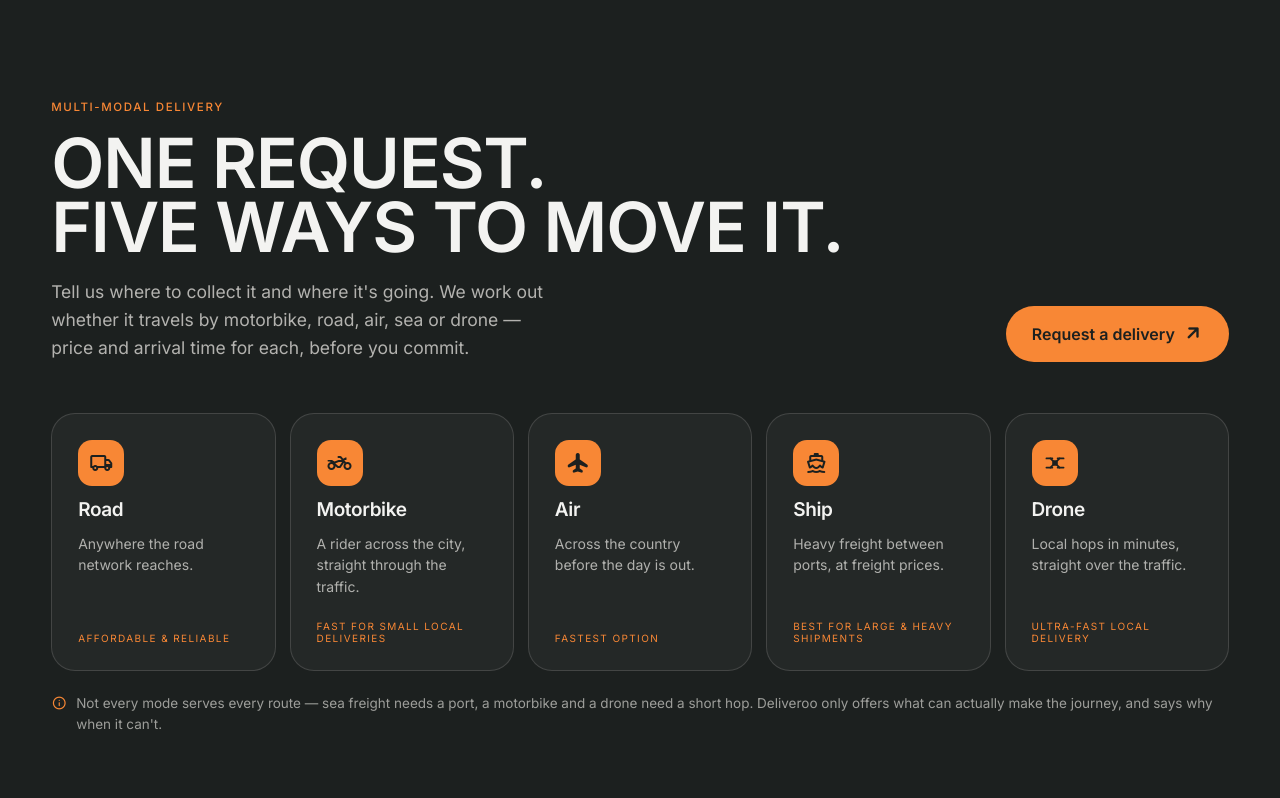
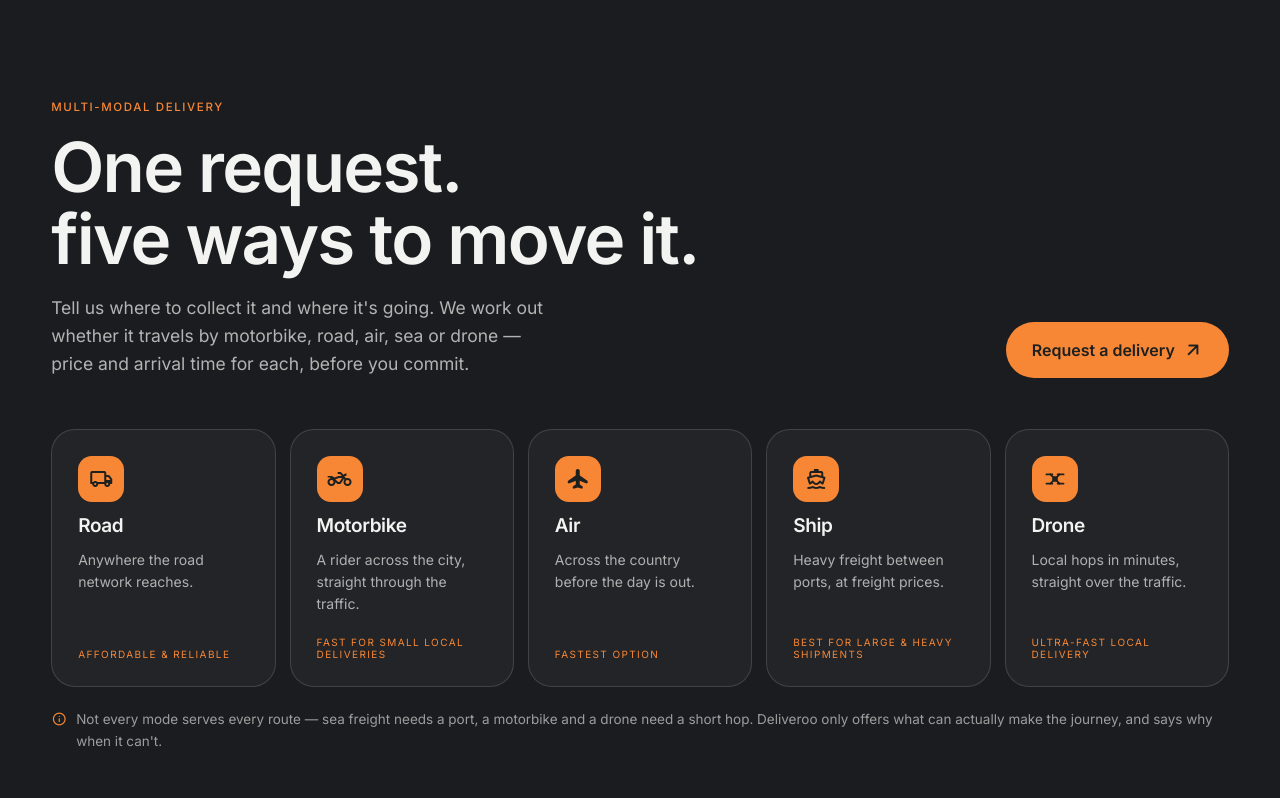
Before and after one commit to brucemwendwa/Deliveroo, a React (Vite) app in the folder Form design decisions pending/deliveroo-web/: page / in a window 1280 px wide. Shown: the part 802-1600 px from the top of the page. Built offline with nearby package versions, Linux system fonts and the light colour scheme; no server answers.

Commit message:
Refactor ModesBand styles for improved clarity and consistency in design

```diff
--- a/Form design decisions pending/deliveroo-web/src/components/ModesBand.jsx
+++ b/Form design decisions pending/deliveroo-web/src/components/ModesBand.jsx
@@ -35,8 +35,8 @@ function ModeCard({ meta }) {
         gap: '12px',
         padding: 'clamp(20px,2.4vw,26px)',
         borderRadius: radius.card,
-        border: `1px solid ${hovered ? 'rgba(243,241,237,.28)' : 'rgba(243,241,237,.14)'}`,
-        background: hovered ? 'rgba(243,241,237,.08)' : 'rgba(243,241,237,.04)',
+        border: `1px solid ${hovered ? 'rgba(243,243,241,.28)' : 'rgba(243,243,241,.14)'}`,
+        background: hovered ? 'rgba(243,243,241,.08)' : 'rgba(243,243,241,.04)',
         transform: hovered ? 'translateY(-4px)' : 'none',
         transition: `transform .3s ${ease.out}, background .3s, border-color .3s`
       }}
@@ -55,8 +55,8 @@ function ModeCard({ meta }) {
       >
         <TransportGlyph mode={meta.id} size={24} color={color.ink} />
       </span>
-      <span style={{ fontSize: '19px', fontWeight: 800, letterSpacing: '-.02em', color: color.paper }}>{meta.label}</span>
-      <span style={{ fontSize: '14px', lineHeight: 1.55, color: 'rgba(243,241,237,.68)' }}>{NOTES[meta.id]}</span>
+      <span style={{ fontSize: '19px', fontWeight: 600, letterSpacing: '-.02em', color: color.paper }}>{meta.label}</span>
+      <span style={{ fontSize: '14px', lineHeight: 1.55, color: 'rgba(243,243,241,.68)' }}>{NOTES[meta.id]}</span>
       <span
         style={{
           marginTop: 'auto',
@@ -83,7 +83,7 @@ export default function ModesBand() {
   const startBooking = useStartBooking();
 
   return (
-    <section id="modes" style={{ background: color.ink, padding: 'clamp(70px,8vw,120px) 0' }}>
+    <section id="modes" style={{ background: color.greenDeep, padding: 'clamp(70px,8vw,120px) 0' }}>
       <div style={{ maxWidth: layout.maxWidth, margin: '0 auto', padding: `0 ${layout.gutter}` }}>
         <div style={{ display: 'flex', flexWrap: 'wrap', gap: 'clamp(24px,4vw,64px)', alignItems: 'flex-end', marginBottom: 'clamp(32px,4vw,56px)' }}>
           <div style={{ flex: '1 1 420px' }}>
@@ -93,17 +93,16 @@ export default function ModesBand() {
               style={{
                 margin: '0 0 18px',
                 fontFamily: font.display,
-                fontWeight: 700,
+                fontWeight: 600,
                 fontSize: 'clamp(34px,5.4vw,84px)',
-                lineHeight: 0.92,
-                letterSpacing: '-.015em',
-                textTransform: 'uppercase',
+                lineHeight: 1.04,
+                letterSpacing: '-.025em',
                 color: color.paper
               }}
             >
               One request.<br />{COUNT_WORD[TRANSPORT_MODES.length] || TRANSPORT_MODES.length} ways to move it.
             </h2>
-            <p style={{ margin: 0, maxWidth: '46ch', fontSize: 'clamp(15px,1.4vw,17.5px)', lineHeight: 1.6, color: 'rgba(243,241,237,.7)' }}>
+            <p style={{ margin: 0, maxWidth: '46ch', fontSize: 'clamp(15px,1.4vw,17.5px)', lineHeight: 1.6, color: 'rgba(243,243,241,.7)' }}>
               Tell us where to collect it and where it&apos;s going. We work out whether it travels
               by motorbike, road, air, sea or drone — price and arrival time for each, before you
               commit.
@@ -123,7 +122,7 @@ export default function ModesBand() {
               background: color.orange,
               color: color.ink,
               fontSize: '16px',
-              fontWeight: 700
+              fontWeight: 600
             }}
           >
             Request a delivery
@@ -137,7 +136,7 @@ export default function ModesBand() {
           ))}
         </div>
 
-        <p style={{ margin: '22px 0 0', display: 'flex', gap: '9px', fontSize: '13.5px', lineHeight: 1.6, color: 'rgba(243,241,237,.6)' }}>
+        <p style={{ margin: '22px 0 0', display: 'flex', gap: '9px', fontSize: '13.5px', lineHeight: 1.6, color: 'rgba(243,243,241,.6)' }}>
           <Icon name="info" size={16} color={color.orange} style={{ flex: 'none', marginTop: '2px' }} />
           Not every mode serves every route — sea freight needs a port, a motorbike and a drone
           need a short hop. Deliveroo only offers what can actually make the journey, and says
```
